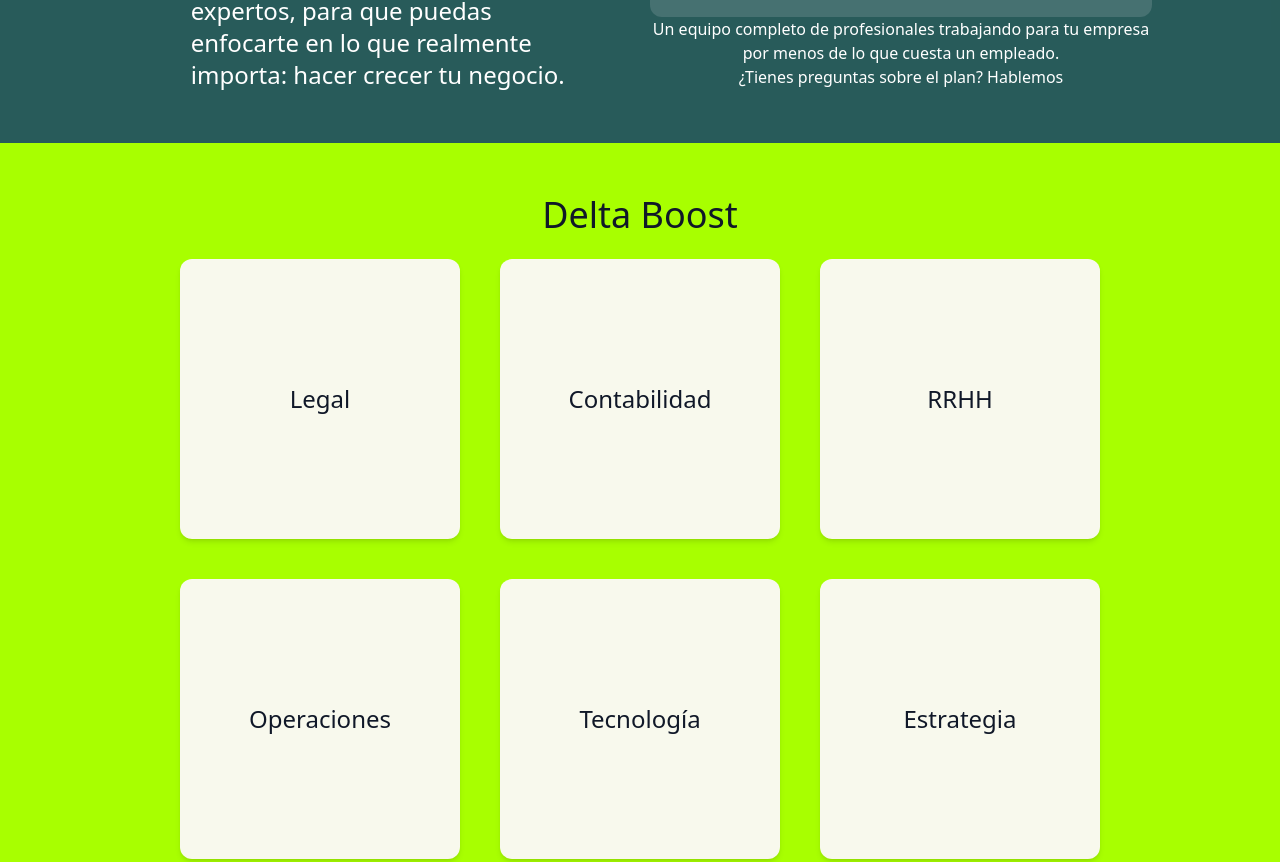
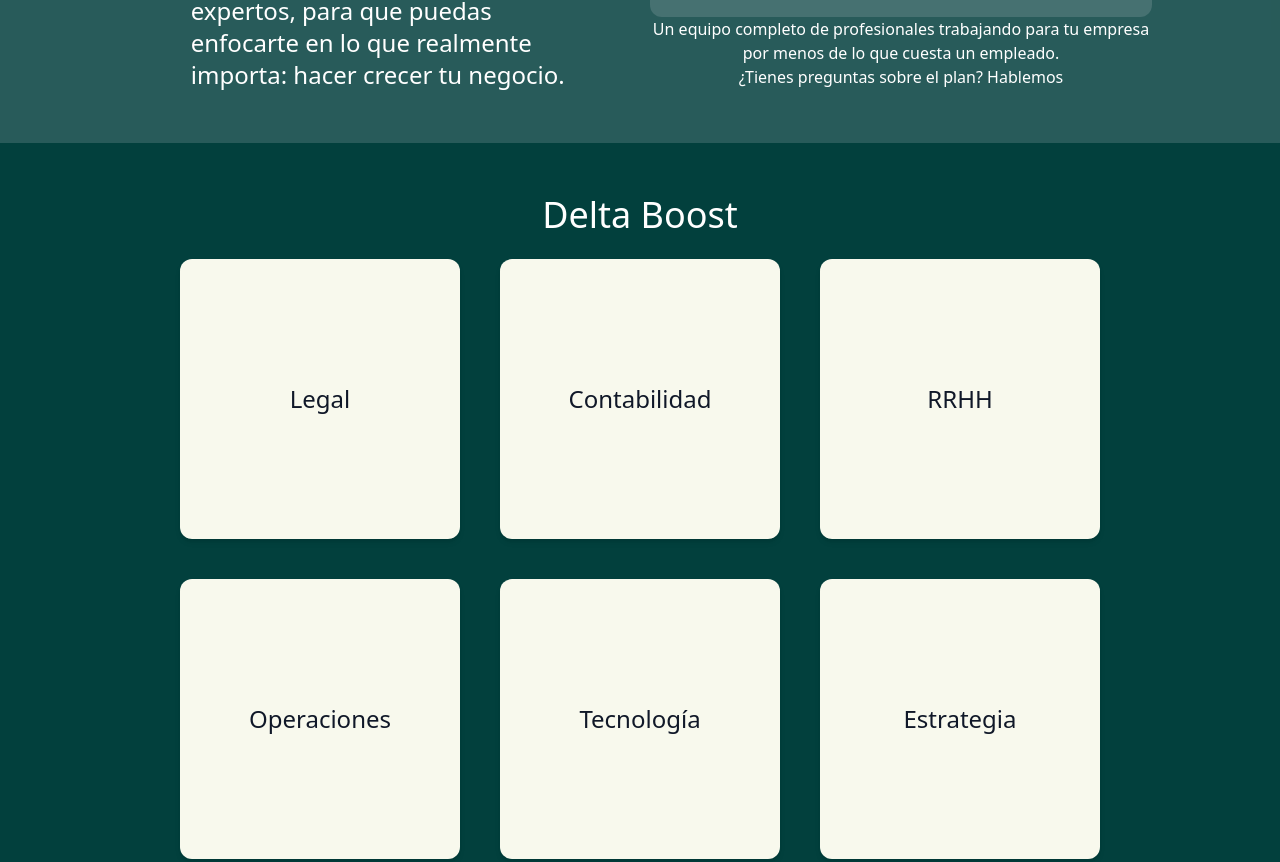
Before and after one commit to vahpdev/deltaventures, a website: page index.html in a window 1280 px wide. Shown: the part 1241-2103 px from the top of the page. Drawn offline with Linux system fonts and the light colour scheme.

Commit message:
CSS changes for better visibility

```diff
--- a/index.html
+++ b/index.html
@@ -301,16 +301,16 @@
       </div>
     </div>
 
-    <div id="what" class="items-center bg-lime text-gray-900 p-10">
+    <div id="what" class="items-center p-10">
       <div class="m-3">
         <div>
-          <p class="text-4xl font-displaym text-center">
+          <p class="text-4xl text-whitefont-display text-center">
             Delta Boost
           </p>
           <br />
         </div>
         <div class="flex flex-col items-center">
-          <div class="">
+          <div class="text-gray-900">
             <ul class="grid grid-cols-1 md:grid-cols-3 gap-10">
               <li
                 class="flex flex-col bg-white-gray box-border items-center size-70 p-10 rounded-xl text-2xl shadow-md place-content-center"
```
